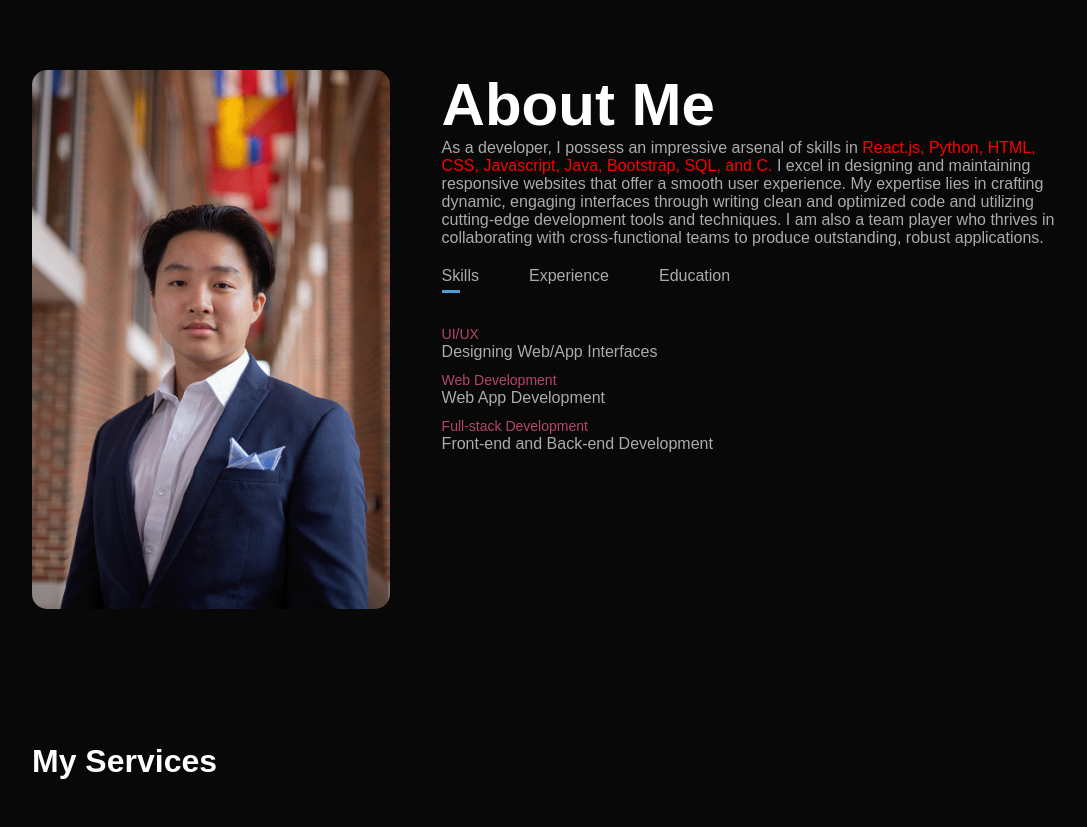
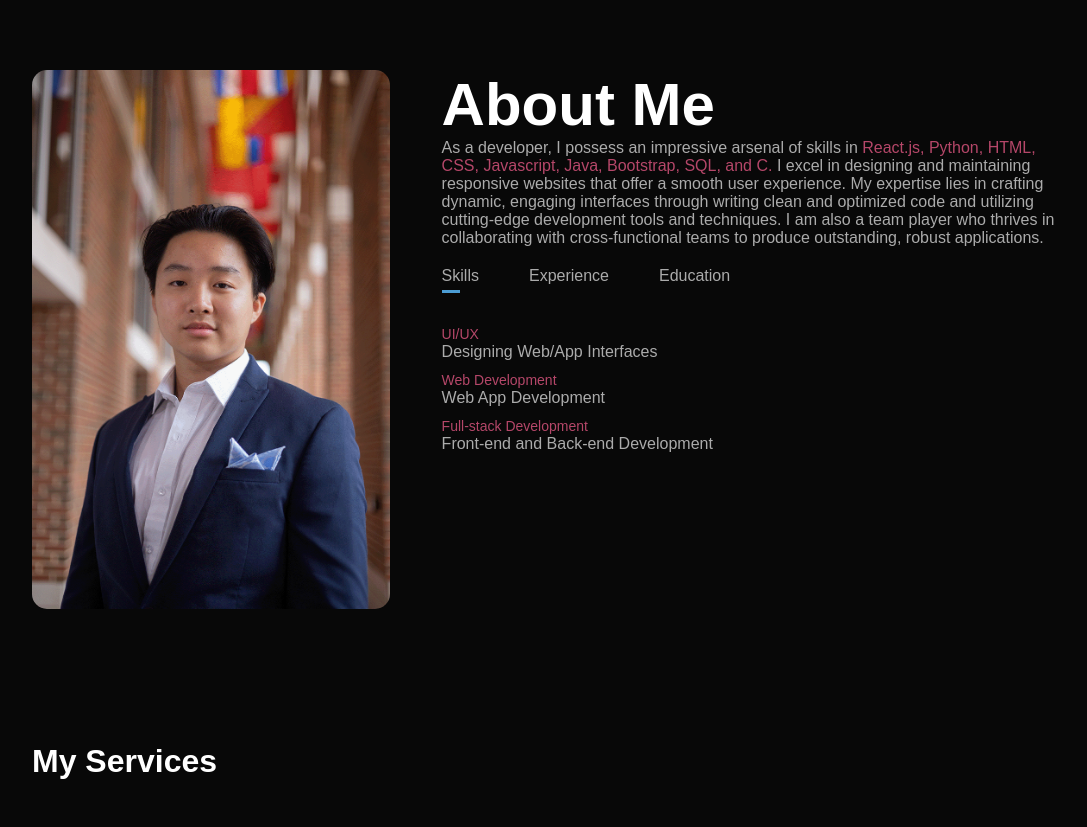
Before and after one commit to jqlgit/portfoliowebsite, a plain HTML site: page index.html in a window 1280 px wide. Shown: the part 820-1647 px from the top of the page, without its empty margins (96-1183 px from the left). Drawn offline with nearby package versions, Linux system fonts and the light colour scheme.

Commit message:
Update style.css

```diff
--- a/style.css
+++ b/style.css
@@ -91,7 +91,7 @@ nav ul li a:hover::after{
     flex-basis: 60%;
 }
 .about-col-2 span{
-    color: #FF0000;
+    color: #b54769;
 }
 .sub-title{
     font-size: 60px;
```
